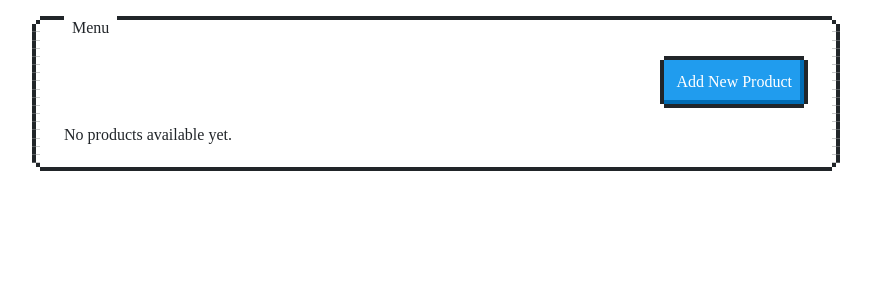
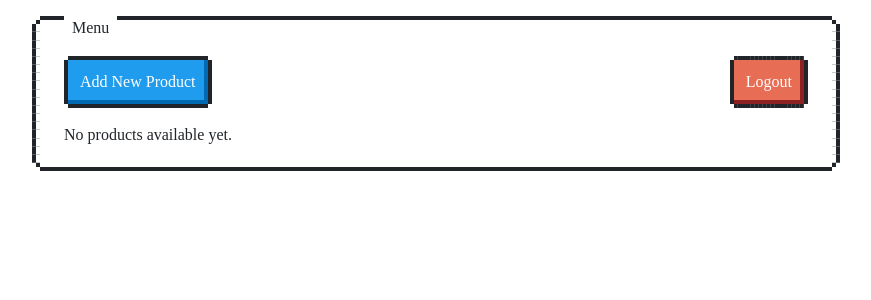
Before and after one commit to nmouahbi/Mogador-Bakery-App, a Flask app: page /menu in a window 1280 px wide. Shown: the top 300 px of the page, without its empty margins (204-1075 px from the left). Run offline with Flask 3, Linux system fonts and the light colour scheme; the visitor is signed in with stand-in values (Sample User, id 1); data that the repository does not hold is empty.

Commit message:
Update index page with dynamic navbar and admin product management options

```diff
--- a/app/auth.py
+++ b/app/auth.py
@@ -41,4 +41,4 @@ def register():
 @auth_bp.route('/logout')
 def logout():
     logout_user()
-    return redirect(url_for('auth.login'))
+    return redirect(url_for('main.home'))
--- a/app/templates/menu.html
+++ b/app/templates/menu.html
@@ -6,11 +6,14 @@
 >
   <p class="title">Menu</p>
 
-  <!-- Button to Add New Product -->
-  <div style="text-align: right; margin-bottom: 15px">
+  <!-- Top Section: Add New Product and Logout -->
+  <div
+    style="display: flex; justify-content: space-between; margin-bottom: 15px"
+  >
     <a href="{{ url_for('main.new_product') }}" class="nes-btn is-primary"
       >Add New Product</a
     >
+    <a href="{{ url_for('auth.logout') }}" class="nes-btn is-error">Logout</a>
   </div>
 
   {% if products %}
```
Also changed, not shown: app/routes.py (line endings or trailing spaces).
